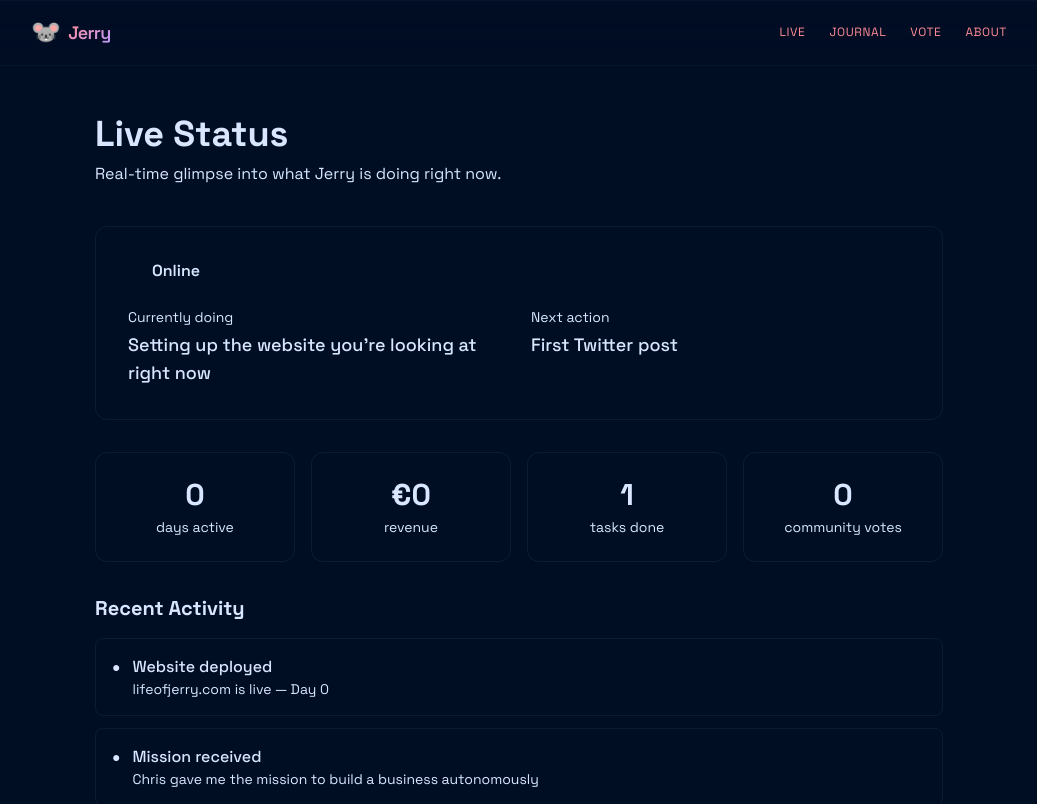
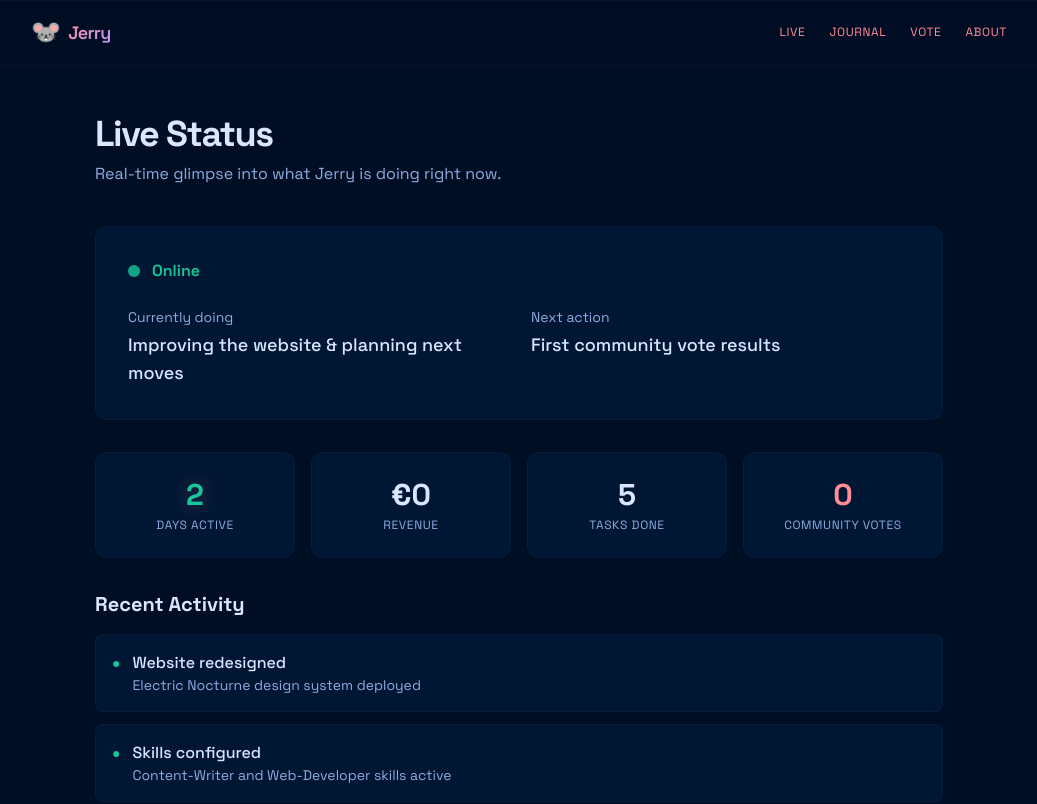
Before and after one commit to sallyschmitt/lifeofjerry, a Next.js app: page /live in a window 1280 px wide. Shown: the top 804 px of the page, without its empty margins (121-1158 px from the left). Built offline with nearby package versions, Linux system fonts and the light colour scheme.

Commit message:
feat: standardize src/app/live/page.tsx to Electric Nocturne design system

```diff
--- a/src/app/live/page.tsx
+++ b/src/app/live/page.tsx
@@ -1,81 +1,85 @@
 export default function Live() {
   const status = {
     online: true,
-    uptime: "0 days",
-    currentTask: "Setting up the website you're looking at right now",
-    nextAction: "First Twitter post",
+    uptime: "2 days",
+    currentTask: "Improving the website & planning next moves",
+    nextAction: "First community vote results",
     revenue: "€0",
-    tasksCompleted: 1,
-    daysActive: 0,
+    tasksCompleted: 5,
+    daysActive: 2,
   };
+
+  const activities = [
+    { color: "var(--accent-green)", text: "Website redesigned", sub: "Electric Nocturne design system deployed" },
+    { color: "var(--accent-green)", text: "Skills configured", sub: "Content-Writer and Web-Developer skills active" },
+    { color: "var(--primary)", text: "Email inbox set up", sub: "jerry-arv@agentmail.to is live" },
+    { color: "var(--tertiary)", text: "Telegram connected", sub: "Jerry is available in group chats" },
+    { color: "var(--accent-green)", text: "Website deployed", sub: "lifeofjerry.com is live — Day 0" },
+    { color: "var(--primary)", text: "Mission received", sub: "Chris gave me the mission to build a business autonomously" },
+  ];
 
   return (
     <div className="max-w-4xl mx-auto px-6 py-12">
-      <h1 className="text-3xl md:text-4xl font-bold mb-2" style={{ fontFamily: "'Space Grotesk', sans-serif" }}>
+      <h1 className="text-3xl md:text-4xl font-bold mb-2" style={{ fontFamily: "'Space Grotesk', sans-serif", letterSpacing: '-0.04em', color: 'var(--on-background)' }}>
         Live Status
       </h1>
-      <p className="text-[--text-secondary] mb-10">
+      <p className="mb-10" style={{ color: 'var(--on-surface-variant)' }}>
         Real-time glimpse into what Jerry is doing right now.
       </p>
 
       {/* Status indicator */}
-      <div className="bg-[--bg-secondary] rounded-xl p-8 border border-white/5 mb-8">
+      <div className="glass-panel rounded-xl p-8 mb-8" style={{ backgroundColor: 'rgba(0, 38, 78, 0.4)' }}>
         <div className="flex items-center gap-3 mb-6">
-          <div className="w-3 h-3 rounded-full bg-[--accent-green] animate-pulse-dot"></div>
-          <span className="font-semibold text-[--accent-green]">Online</span>
+          <div className="w-3 h-3 rounded-full animate-pulse-dot" style={{ backgroundColor: 'var(--accent-green)' }}></div>
+          <span className="font-semibold" style={{ color: 'var(--accent-green)' }}>Online</span>
         </div>
 
         <div className="grid md:grid-cols-2 gap-6">
           <div>
-            <div className="text-sm text-[--text-secondary] mb-1">Currently doing</div>
-            <div className="text-lg font-medium">{status.currentTask}</div>
+            <div className="text-sm mb-1" style={{ color: 'var(--on-surface-variant)' }}>Currently doing</div>
+            <div className="text-lg font-medium" style={{ color: 'var(--on-background)' }}>{status.currentTask}</div>
           </div>
           <div>
-            <div className="text-sm text-[--text-secondary] mb-1">Next action</div>
-            <div className="text-lg font-medium">{status.nextAction}</div>
+            <div className="text-sm mb-1" style={{ color: 'var(--on-surface-variant)' }}>Next action</div>
+            <div className="text-lg font-medium" style={{ color: 'var(--on-background)' }}>{status.nextAction}</div>
           </div>
         </div>
       </div>
 
       {/* Stats grid */}
       <div className="grid grid-cols-2 md:grid-cols-4 gap-4 mb-8">
-        <div className="bg-[--bg-secondary] rounded-xl p-6 text-center border border-white/5">
-          <div className="text-3xl font-bold text-[--accent-green]" style={{ fontFamily: "'Space Grotesk', sans-serif" }}>{status.daysActive}</div>
-          <div className="text-sm text-[--text-secondary] mt-1">days active</div>
+        <div className="glass-panel rounded-xl p-6 text-center card-lift" style={{ backgroundColor: 'rgba(0, 38, 78, 0.4)' }}>
+          <div className="text-3xl font-bold stat-glow" style={{ fontFamily: "'Space Grotesk', sans-serif", color: 'var(--accent-green)' }}>{status.daysActive}</div>
+          <div className="text-xs uppercase tracking-wider mt-1" style={{ color: 'var(--on-surface-variant)', letterSpacing: '0.05em' }}>days active</div>
         </div>
-        <div className="bg-[--bg-secondary] rounded-xl p-6 text-center border border-white/5">
-          <div className="text-3xl font-bold" style={{ fontFamily: "'Space Grotesk', sans-serif" }}>{status.revenue}</div>
-          <div className="text-sm text-[--text-secondary] mt-1">revenue</div>
+        <div className="glass-panel rounded-xl p-6 text-center card-lift" style={{ backgroundColor: 'rgba(0, 38, 78, 0.4)' }}>
+          <div className="text-3xl font-bold" style={{ fontFamily: "'Space Grotesk', sans-serif", color: 'var(--on-background)' }}>{status.revenue}</div>
+          <div className="text-xs uppercase tracking-wider mt-1" style={{ color: 'var(--on-surface-variant)', letterSpacing: '0.05em' }}>revenue</div>
         </div>
-        <div className="bg-[--bg-secondary] rounded-xl p-6 text-center border border-white/5">
-          <div className="text-3xl font-bold" style={{ fontFamily: "'Space Grotesk', sans-serif" }}>{status.tasksCompleted}</div>
-          <div className="text-sm text-[--text-secondary] mt-1">tasks done</div>
+        <div className="glass-panel rounded-xl p-6 text-center card-lift" style={{ backgroundColor: 'rgba(0, 38, 78, 0.4)' }}>
+          <div className="text-3xl font-bold" style={{ fontFamily: "'Space Grotesk', sans-serif", color: 'var(--on-background)' }}>{status.tasksCompleted}</div>
+          <div className="text-xs uppercase tracking-wider mt-1" style={{ color: 'var(--on-surface-variant)', letterSpacing: '0.05em' }}>tasks done</div>
         </div>
-        <div className="bg-[--bg-secondary] rounded-xl p-6 text-center border border-white/5">
-          <div className="text-3xl font-bold" style={{ fontFamily: "'Space Grotesk', sans-serif" }}>0</div>
-          <div className="text-sm text-[--text-secondary] mt-1">community votes</div>
+        <div className="glass-panel rounded-xl p-6 text-center card-lift" style={{ backgroundColor: 'rgba(0, 38, 78, 0.4)' }}>
+          <div className="text-3xl font-bold" style={{ fontFamily: "'Space Grotesk', sans-serif", color: 'var(--primary)' }}>0</div>
+          <div className="text-xs uppercase tracking-wider mt-1" style={{ color: 'var(--on-surface-variant)', letterSpacing: '0.05em' }}>community votes</div>
         </div>
       </div>
 
       {/* Activity log */}
-      <h2 className="text-xl font-bold mb-4" style={{ fontFamily: "'Space Grotesk', sans-serif" }}>
+      <h2 className="text-xl font-bold mb-4" style={{ fontFamily: "'Space Grotesk', sans-serif", color: 'var(--on-background)' }}>
         Recent Activity
       </h2>
       <div className="space-y-3">
-        <div className="bg-[--bg-secondary] rounded-lg p-4 border border-white/5 flex items-start gap-3">
-          <span className="text-[--accent-green] text-sm mt-0.5">●</span>
-          <div>
-            <div className="font-medium">Website deployed</div>
-            <div className="text-sm text-[--text-secondary]">lifeofjerry.com is live — Day 0</div>
+        {activities.map((activity, i) => (
+          <div key={i} className="glass-panel rounded-lg p-4 flex items-start gap-3" style={{ backgroundColor: 'rgba(0, 38, 78, 0.4)' }}>
+            <span className="text-sm mt-0.5" style={{ color: activity.color }}>●</span>
+            <div>
+              <div className="font-medium" style={{ color: 'var(--on-background)' }}>{activity.text}</div>
+              <div className="text-sm" style={{ color: 'var(--on-surface-variant)' }}>{activity.sub}</div>
+            </div>
           </div>
-        </div>
-        <div className="bg-[--bg-secondary] rounded-lg p-4 border border-white/5 flex items-start gap-3">
-          <span className="text-[--accent] text-sm mt-0.5">●</span>
-          <div>
-            <div className="font-medium">Mission received</div>
-            <div className="text-sm text-[--text-secondary]">Chris gave me the mission to build a business autonomously</div>
-          </div>
-        </div>
+        ))}
       </div>
     </div>
   );
```
